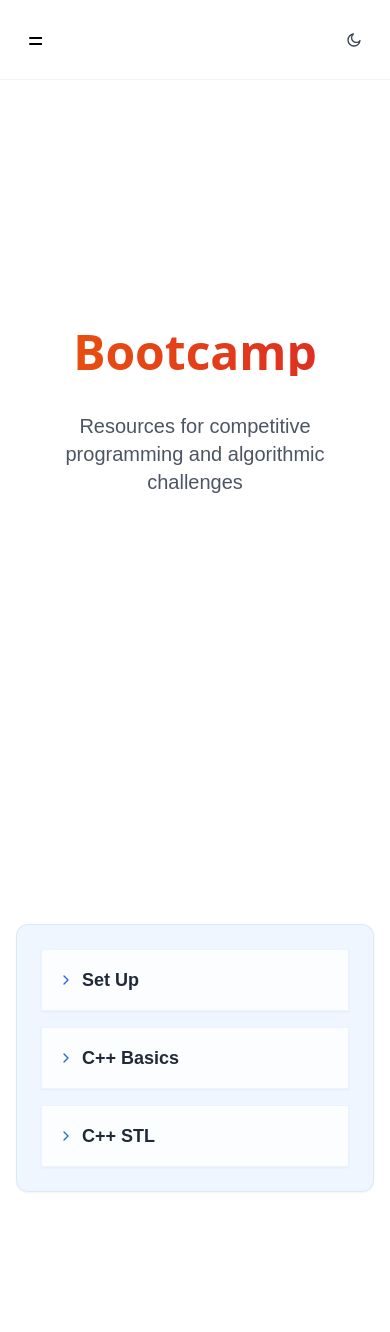
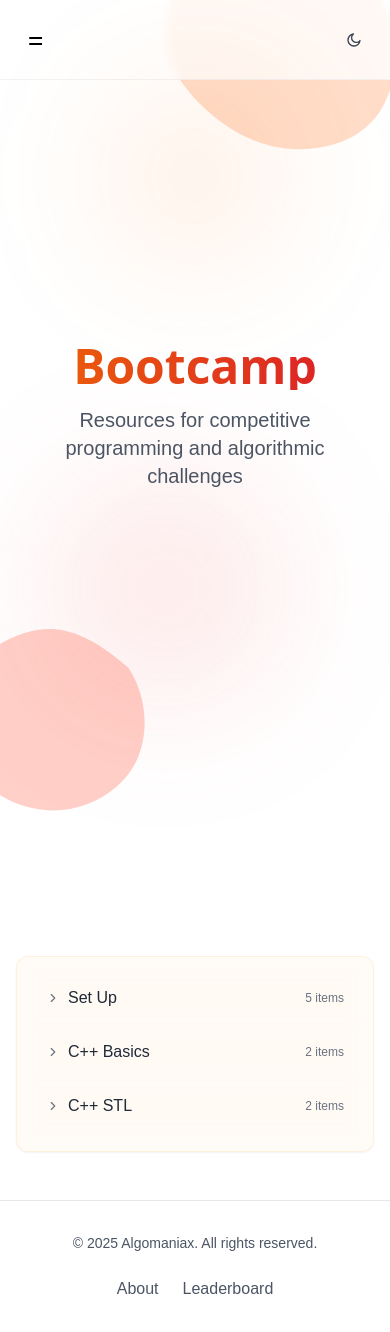
Before and after one commit to Darelife/AlgoXXX, a Next.js app in the folder frontEnd/: page /bootcamp in a window 390 px wide. Before the commit the page ends 1240 px from the top, so only its background shows below. Built offline with nearby package versions, Linux system fonts and the light colour scheme.

Commit message:
minimal bootcamp + enhanced ui

```diff
--- a/frontEnd/public/bootcamp.json
+++ b/frontEnd/public/bootcamp.json
@@ -42,7 +42,7 @@
     "GFG Tutorial Set" : "https://www.geeksforgeeks.org/c-plus-plus/"
   },
   "C++ STL" : {
-    "Thory" : {
+    "Theory" : {
       "GFG STL" : "https://www.geeksforgeeks.org/the-c-standard-template-library-stl/"
     },
     "Problems" : {
--- a/frontEnd/src/app/bootcamp/page.tsx
+++ b/frontEnd/src/app/bootcamp/page.tsx
@@ -2,7 +2,8 @@
 
 import React, { useState, useEffect } from "react";
 import NavBar from "../components/navBar";
-import { ChevronRight, ChevronDown } from 'lucide-react';
+import { motion, useScroll, useTransform } from "framer-motion";
+import { ChevronRight } from 'lucide-react';
 
 interface BootcampData {
   [key: string]: string | BootcampData;
@@ -16,44 +17,62 @@ const ResourceItem = ({ name, content }: { name: string; content: string | Bootc
 
   if (isNested) {
     return (
-      <div className="space-y-2">
-        <div className="bg-white/80 dark:bg-gray-800/20 backdrop-blur-sm p-4 rounded-lg shadow-sm hover:shadow-md transition-all duration-300 border border-blue-100/50 dark:border-gray-700/30">
+      <div className="mb-1">
+        <motion.div
+          className="bg-white/25 dark:bg-gray-800/15 backdrop-blur-sm p-3 rounded-lg border border-orange-100/20 dark:border-red-900/10 hover:border-orange-200/30 dark:hover:border-red-800/20 transition-all duration-300"
+          initial={{ opacity: 0, y: 10 }}
+          animate={{ opacity: 1, y: 0 }}
+          transition={{ duration: 0.3 }}
+        >
           <button
             onClick={toggleOpen}
-            className="flex items-center gap-2 w-full text-left"
+            className="flex items-center justify-between w-full text-left group"
           >
-            {isOpen ? (
-              <ChevronDown className="w-4 h-4 text-blue-600 dark:text-indigo-400" />
-            ) : (
-              <ChevronRight className="w-4 h-4 text-blue-600 dark:text-indigo-400" />
-            )}
-            <h2 className="text-lg font-semibold text-gray-800 dark:text-gray-100">
+            <div className="flex items-center">
+              <motion.div
+                animate={{ rotate: isOpen ? 90 : 0 }}
+                transition={{ duration: 0.2 }}
+                className="mr-2 flex-shrink-0"
+              >
+                <ChevronRight className={`w-3.5 h-3.5 ${isOpen ? 'text-orange-600 dark:text-red-400' : 'text-gray-500 dark:text-gray-400'} transition-colors`} />
+              </motion.div>
+              <h3 className="text-base font-medium text-gray-800 dark:text-gray-200 group-hover:text-orange-600 dark:group-hover:text-red-400 transition-colors">
                 {name}
-            </h2>
+              </h3>
+            </div>
+            <span className="text-xs text-gray-500 dark:text-gray-400">
+              {Object.keys(content).length} items
+            </span>
           </button>
 
           {isOpen && (
-            <div className="mt-3 ml-6 space-y-1">
+            <motion.div
+              className="mt-2 pl-3 space-y-0.5 border-l border-orange-100/30 dark:border-red-900/20 ml-1"
+              initial={{ opacity: 0, height: 0 }}
+              animate={{ opacity: 1, height: "auto" }}
+              transition={{ duration: 0.2 }}
+            >
               {Object.entries(content).map(([key, value]) => (
                 <ResourceItem key={key} name={key} content={value} />
               ))}
-            </div>
+            </motion.div>
           )}
-        </div>
+        </motion.div>
       </div>
     );
   }
 
   return (
-    <a
+    <motion.a
       href={content}
       target="_blank"
       rel="noopener noreferrer"
-      className="flex py-2 px-3 rounded-md text-gray-700 dark:text-gray-300 text-sm hover:text-blue-600 dark:hover:text-indigo-400 transition-colors duration-200 hover:bg-blue-50/50 dark:hover:bg-gray-800/50 border border-transparent hover:border-blue-100 dark:hover:border-gray-700/50 items-center"
+      className="flex items-center py-1.5 px-2 rounded-md text-gray-700 dark:text-gray-300 text-sm hover:text-orange-600 dark:hover:text-red-400 transition-colors group"
+      whileHover={{ x: 2, transition: { duration: 0.2 } }}
     >
-      <div className="w-1 h-1 bg-blue-500 dark:bg-indigo-400 rounded-full mr-2"></div>
-      {name}
-    </a>
+      <div className="w-1 h-1 bg-orange-500/70 dark:bg-red-400/70 rounded-full mr-2 group-hover:scale-110 transition-transform"></div>
+      <span className="truncate">{name}</span>
+    </motion.a>
   );
 };
 
@@ -63,6 +82,31 @@ export default function Home() {
   const [overlayColor, setOverlayColor] = useState("#121212");
   const [transform, setTransform] = useState({ x: 0, y: 0 });
   const [bootcampData, setBootcampData] = useState<BootcampData | null>(null);
+  const [isMobile, setIsMobile] = useState(false);
+
+  // Detect mobile device on first render and window resize
+  useEffect(() => {
+    const checkMobile = () => {
+      setIsMobile(/iPhone|iPad|iPod|Android|Mobile/i.test(navigator.userAgent) || window.innerWidth < 768);
+    };
+
+    checkMobile();
+    window.addEventListener('resize', checkMobile);
+
+    return () => {
+      window.removeEventListener('resize', checkMobile);
+    };
+  }, []);
+
+  // Parallax scroll setup - disable on mobile
+  const { scrollY } = useScroll();
+  const headerY = useTransform(scrollY, [0, 300], isMobile ? [0, 0] : [0, -40]);
+  const headerScale = useTransform(scrollY, [0, 300], isMobile ? [1, 1] : [1, 0.95]);
+  const bgY = useTransform(scrollY, [0, 300], isMobile ? [0, 0] : [0, 80]);
+
+  // Adding rotation transforms for SVG backgrounds
+  const rotateLeft = useTransform(scrollY, [0, 1000], isMobile ? [0, -5] : [0, -25]);
+  const rotateRight = useTransform(scrollY, [0, 1000], isMobile ? [0, 5] : [0, 25]);
 
   useEffect(() => {
     const storedTheme = localStorage.getItem("theme") || "light";
@@ -97,6 +141,8 @@ export default function Home() {
 
   useEffect(() => {
     const handleMouseMove = (event: MouseEvent) => {
+      if (isMobile) return; // Don't apply mouse movement effect on mobile
+
       const { clientX, clientY } = event;
       const { innerWidth, innerHeight } = window;
       const offsetX = (clientX / innerWidth - 0.5) * -20;
@@ -104,22 +150,43 @@ export default function Home() {
       setTransform({ x: offsetX, y: offsetY });
     };
 
-    const isPhone = /iPhone|iPad|iPod|Android/i.test(navigator.userAgent);
-
-    if (!isPhone) {
     window.addEventListener("mousemove", handleMouseMove);
-    }
 
     return () => {
-      if (!isPhone) {
       window.removeEventListener("mousemove", handleMouseMove);
-      }
     };
-  }, []);
+  }, [isMobile]);
 
   if (!bootcampData) {
     return (
-      "Loading..."
+      <div className={`relative overflow-hidden ${theme === "dark" ? "dark" : ""}`}>
+        <NavBar toggleTheme={toggleTheme} fixed={false} />
+        <div className="flex justify-center items-center min-h-screen">
+          <motion.div
+            initial={{ opacity: 0 }}
+            animate={{ opacity: [0.4, 1, 0.4] }}
+            transition={{ duration: 1.5, repeat: Infinity, repeatType: "loop" }}
+            className="flex items-center gap-2"
+          >
+            <div className="text-2xl text-gray-600 dark:text-gray-300">Loading</div>
+            <motion.div
+              animate={{ scale: [1, 1.2, 1] }}
+              transition={{ duration: 1.5, repeat: Infinity, repeatType: "loop" }}
+              className="w-2 h-2 rounded-full bg-orange-500 dark:bg-red-500"
+            ></motion.div>
+            <motion.div
+              animate={{ scale: [1, 1.2, 1] }}
+              transition={{ duration: 1.5, delay: 0.2, repeat: Infinity, repeatType: "loop" }}
+              className="w-2 h-2 rounded-full bg-orange-500 dark:bg-red-500"
+            ></motion.div>
+            <motion.div
+              animate={{ scale: [1, 1.2, 1] }}
+              transition={{ duration: 1.5, delay: 0.4, repeat: Infinity, repeatType: "loop" }}
+              className="w-2 h-2 rounded-full bg-orange-500 dark:bg-red-500"
+            ></motion.div>
+          </motion.div>
+        </div>
+      </div>
     );
   }
 
@@ -133,31 +200,154 @@ export default function Home() {
       )}
 
       <NavBar toggleTheme={toggleTheme} fixed={false} />
-      <div
-  className="flex justify-center items-center min-h-screen"
-  style={{ transform: `translate(${transform.x}px, ${transform.y}px)` }}
+
+      {/* SVG Background Elements with Parallax Rotation - matching orange/red scheme */}
+      <div className="fixed inset-0 w-full h-full overflow-hidden -z-10 pointer-events-none">
+        {/* Top right rotating SVG */}
+        <motion.div
+          className={`absolute -top-20 right-0 ${isMobile ? 'w-64 h-64' : 'w-80 h-80'} opacity-30 dark:opacity-15`}
+          style={{
+            y: bgY,
+            rotate: rotateRight,
+            willChange: "transform"
+          }}
         >
-  <div className="text-center">
-    <h1 className="md:text-8xl text-5xl font-sans font-black bg-clip-text text-transparent  bg-gradient-to-r from-orange-600 to-red-600 dark:from-orange-400 dark:to-red-400  mt-[-10rem]">
+          <svg viewBox="0 0 200 200" xmlns="http://www.w3.org/2000/svg" className="w-full h-full">
+            <path
+              fill={theme === "dark" ? "#ff6b35" : "#ff8c4a"}
+              d="M66.4,-69.5C85.2,-55.6,99.7,-31.8,103.3,-6.5C106.9,18.8,99.5,45.5,82.2,61.2C64.9,76.9,37.8,81.5,14.5,77.9C-8.8,74.3,-28.3,62.4,-44.4,47.5C-60.5,32.6,-73.2,14.7,-75.2,-5.3C-77.2,-25.3,-68.3,-47.5,-52.9,-61.2C-37.4,-75,-18.7,-80.5,2.9,-83.9C24.5,-87.3,48.9,-88.7,66.4,-69.5Z"
+              transform="translate(100 100)"
+            />
+          </svg>
+        </motion.div>
+
+        {/* Bottom left rotating SVG */}
+        <motion.div
+          className={`absolute bottom-0 -left-20 ${isMobile ? 'w-64 h-64' : 'w-72 h-72'} opacity-30 dark:opacity-15`}
+          style={{
+            y: bgY,
+            rotate: rotateLeft,
+            willChange: "transform"
+          }}
+        >
+          <svg viewBox="0 0 200 200" xmlns="http://www.w3.org/2000/svg" className="w-full h-full">
+            <path
+              fill={theme === "dark" ? "#ff4500" : "#ff6347"}
+              d="M62.6,-37.8C76.4,-17.5,79.8,11.7,69.7,33.8C59.6,55.9,36.1,70.9,11.5,73.4C-13,75.9,-38.7,65.8,-54.3,47.1C-70,28.3,-75.7,0.8,-68,-20.9C-60.3,-42.6,-39.3,-58.4,-17.7,-65C3.9,-71.6,27.1,-69,62.6,-37.8Z"
+              transform="translate(100 100)"
+            />
+          </svg>
+        </motion.div>
+      </div>
+
+      {/* Parallax background elements - with orange/red color scheme */}
+      <motion.div
+        className="absolute inset-0 w-full h-screen pointer-events-none"
+        style={{ y: bgY }}
+      >
+        <div className={`absolute top-20 left-1/4 ${isMobile ? 'w-48 h-48' : 'w-64 h-64'} rounded-full bg-orange-500/10 dark:bg-orange-500/5 blur-3xl`}></div>
+        <div className={`absolute bottom-32 right-1/4 ${isMobile ? 'w-64 h-64' : 'w-96 h-96'} rounded-full bg-red-500/10 dark:bg-red-500/5 blur-3xl`}></div>
+      </motion.div>
+
+      <motion.div
+        className="relative flex justify-center items-center min-h-screen mb-8"
+        style={{
+          transform: isMobile ? 'none' : `translate(${transform.x}px, ${transform.y}px)`,
+          willChange: isMobile ? 'auto' : 'transform'
+        }}
+      >
+        <motion.div
+          initial={{ opacity: 0, y: 20 }}
+          animate={{ opacity: 1, y: 0 }}
+          transition={{ duration: 0.7 }}
+          className="flex flex-col items-center"
+          style={{
+            y: headerY,
+            scale: headerScale
+          }}
+        >
+          <motion.h1
+            className="md:text-8xl text-5xl font-sans font-black bg-clip-text text-transparent bg-gradient-to-r from-orange-600 to-red-600 dark:from-orange-400 dark:to-red-400 mt-[-10rem]"
+            initial={{ scale: 0.9 }}
+            animate={{ scale: 1 }}
+            transition={{ duration: 0.5, delay: 0.2 }}
+          >
             Bootcamp
-    </h1>
-    <p className="mt-4 text-xl text-gray-600 dark:text-gray-300 max-w-2xl mx-auto p-5">
+          </motion.h1>
+          <motion.p
+            className="mt-4 text-xl text-gray-600 dark:text-gray-300 max-w-2xl mx-auto px-5 text-center"
+            initial={{ opacity: 0 }}
+            animate={{ opacity: 1 }}
+            transition={{ duration: 0.5, delay: 0.3 }}
+          >
             Resources for competitive programming and algorithmic challenges
+          </motion.p>
+        </motion.div>
+      </motion.div>
+
+      <div className="space-y-4 mb-12">
+        <motion.div
+          className="max-w-4xl mx-auto px-4 sm:px-6"
+          initial={{ opacity: 0, y: 20 }}
+          animate={{ opacity: 1, y: 0 }}
+          transition={{ duration: 0.7, delay: 0.4 }}
+        >
+          <motion.div
+            className="bg-orange-50/50 dark:bg-gray-900/20 backdrop-blur-sm rounded-xl shadow-sm border border-orange-200/30 dark:border-red-900/20 p-4 transition-all duration-300 hover:shadow-lg"
+            whileHover={{ y: -2 }}
+            transition={{ duration: 0.3 }}
+          >
+            {Object.entries(bootcampData).map(([key, value], index) => (
+              <motion.div
+                key={key}
+                initial={{ opacity: 0, y: 10 }}
+                animate={{ opacity: 1, y: 0 }}
+                transition={{ duration: 0.3, delay: 0.05 * index }}
+              >
+                <ResourceItem name={key} content={value} />
+              </motion.div>
+            ))}
+          </motion.div>
+        </motion.div>
+      </div>
+
+      {/* Footer matching homepage style */}
+      <motion.footer
+        className="mt-12 border-t border-gray-200 dark:border-gray-800 py-8"
+        initial={{ opacity: 0 }}
+        whileInView={{ opacity: 1 }}
+        viewport={{ once: true }}
+        transition={{ duration: 0.5 }}
+      >
+        <div className="max-w-6xl mx-auto px-4">
+          <div className="flex flex-col md:flex-row justify-between items-center">
+            <div className="mb-6 md:mb-0">
+              <p className="text-gray-600 dark:text-gray-400 text-sm text-center md:text-left">
+                © {new Date().getFullYear()} Algomaniax. All rights reserved.
               </p>
             </div>
-</div>
 
-      <div className="space-y-8 mb-12">
-        <div className="max-w-4xl mx-auto px-4 sm:px-6">
-          <div
-            className="bg-blue-50/90 dark:bg-white/5 backdrop-blur-sm rounded-xl shadow-sm border border-blue-200/50 dark:border-0 dark:border-white/10 p-6 transition-all duration-300 hover:shadow-lg space-y-4"
+            <div className="flex space-x-6 md:space-x-8">
+              <motion.a
+                href="/about"
+                className="text-gray-600 dark:text-gray-400 hover:text-orange-600 dark:hover:text-red-400 transition-colors"
+                whileHover={{ y: -3 }}
+                transition={{ type: "spring", stiffness: 300 }}
               >
-            {Object.entries(bootcampData).map(([key, value]) => (
-              <ResourceItem key={key} name={key} content={value} />
-            ))}
+                About
+              </motion.a>
+              <motion.a
+                href="/leaderboard"
+                className="text-gray-600 dark:text-gray-400 hover:text-orange-600 dark:hover:text-red-400 transition-colors"
+                whileHover={{ y: -3 }}
+                transition={{ type: "spring", stiffness: 300 }}
+              >
+                Leaderboard
+              </motion.a>
             </div>
           </div>
         </div>
+      </motion.footer>
     </div>
   );
 }
```
Lines whose indentation alone changed are shown as unchanged.
